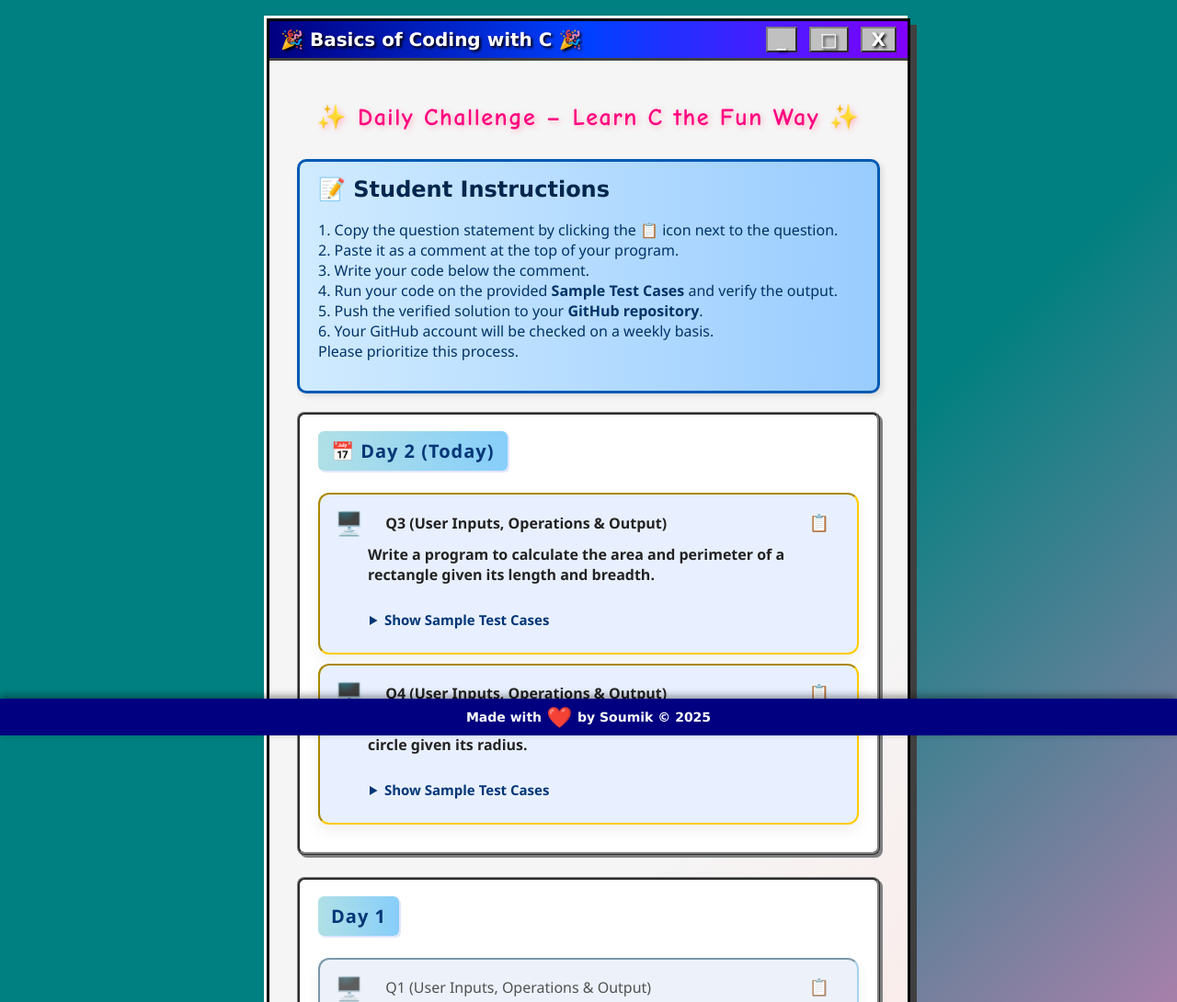
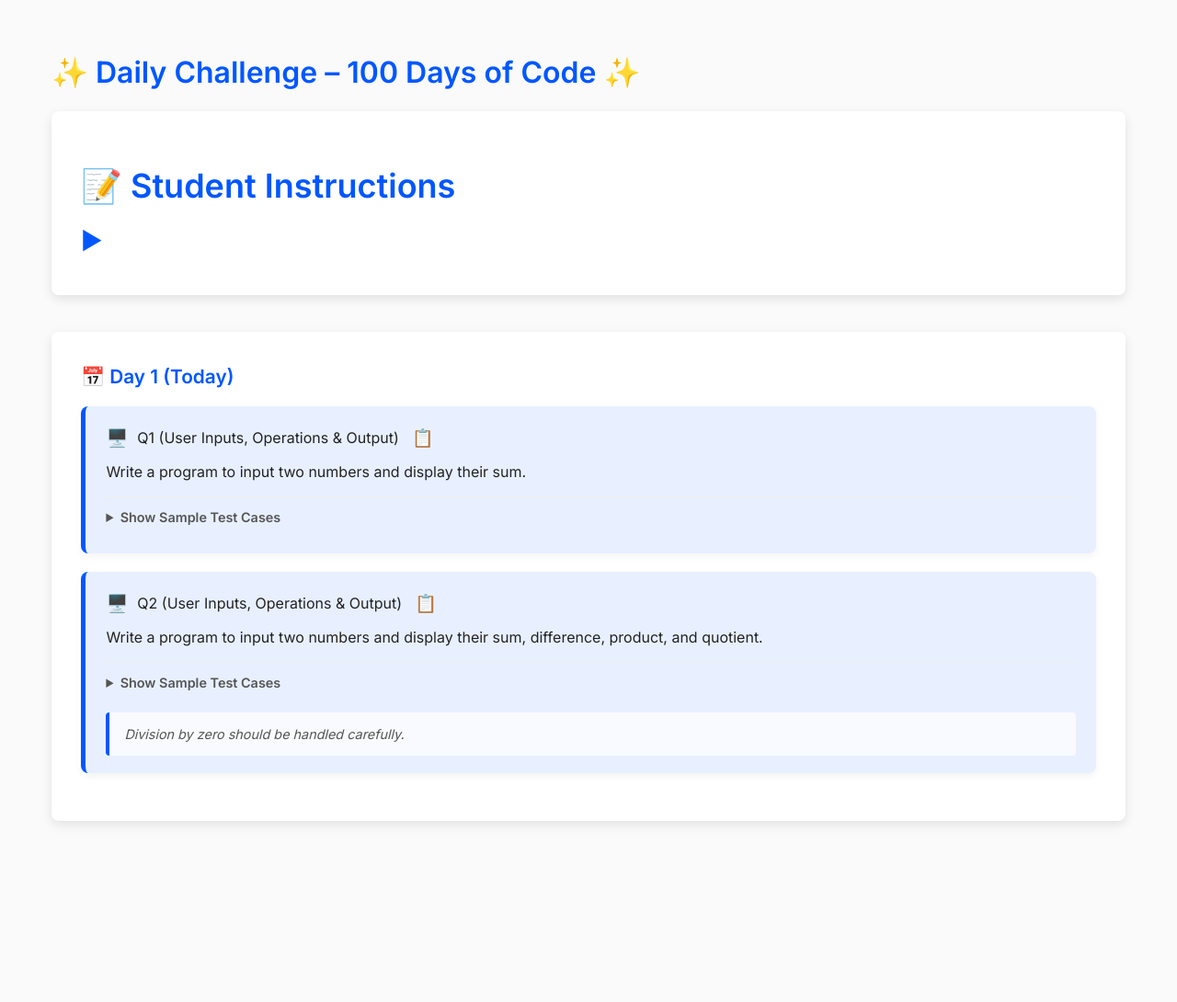
Before and after one commit to Anshul-Bartwal/basic-coding-with-c, a plain HTML site: page index.html in a window 1280 px wide. Shown: the top 1090 px of the page at 92% size. After the commit the page ends 925 px from the top, so only its background shows below. Drawn offline with Linux system fonts and the light colour scheme.

Commit message:
styling changed

```diff
--- a/index.html
+++ b/index.html
@@ -3,48 +3,36 @@
 <head>
   <meta charset="UTF-8" />
   <meta name="viewport" content="width=device-width, initial-scale=1" />
-    <title>Basics of Coding with C</title>
+  <title>✨ Daily Challenge – 100 Days of Code ✨</title>
   <link rel="stylesheet" href="style.css" />
 </head>
 <body>
-    <div class="window">
-      <div class="title-bar">
-        <span class="title">🎉 Basics of Coding with C 🎉</span>
-        <div class="buttons">
-          <span class="btn">_</span>
-          <span class="btn">□</span>
-          <span class="btn">X</span>
-        </div>
-      </div>
-      <div class="content">
-        <h2 class="page-caption">
-          ✨ Daily Challenge – Learn C the Fun Way ✨
-        </h2>
-        <div id="instruction-panel">
-          <h2>📝 Student Instructions</h2>
-          <p>
-            1. Copy the question statement by clicking the 📋 icon next to the
-            question.<br />
-            2. Paste it as a comment at the top of your program.<br />
-            3. Write your code below the comment.<br />
-            4. Run your code on the provided
-            <strong>Sample Test Cases</strong> and verify the output.<br />
-            5. Push the verified solution to your
-            <strong>GitHub repository</strong>.<br />
-            6. Your GitHub account will be checked on a weekly basis.<br />
-            Please prioritize this process.
-          </p>
-        </div>
-        <div id="question-container"></div>
-      </div>
-    </div>
+  <main class="container">
+    <header>
+      <h1>✨ Daily Challenge – 100 Days of Code ✨</h1>
 
-    <nav class="navbar">
-      <div class="nav-content">
-        Made with <span class="heart">❤️</span> by Soumik &copy; 2025
-      </div>
-    </nav>
+      <section class="instructions">
+        <details>
+          <summary><h2>📝 Student Instructions</h2></summary>
+          <ol>
+            <li>Copy the question statement by clicking the <button aria-label="Copy Question Statement" class="copy-btn">📋</button> icon next to the question.</li>
+            <li>Paste it as a comment at the top of your program.</li>
+            <li>Write your code below the comment.</li>
+            <li>Run your code on the provided <strong>Sample Test Cases</strong> and verify the output.</li>
+            <li>Push the verified solution to your <strong>GitHub repository</strong>.</li>
+            <li>Your GitHub account will be checked on a weekly basis.</li>
+            <li>On completion post your progress on LinkedIn using <strong>#100DaysofCode</strong>.</li>
+            <li><strong>Please prioritize this process.</strong></li>
+          </ol>
+        </details>
+      </section>
 
-    <script src="script.js"></script>
+      <section id="question-container" class="question-container">
+        <!-- Questions will be dynamically loaded here -->
+      </section>
+    </header>
+  </main>
+
+  <script src="script.js" defer></script>
 </body>
 </html>
--- a/script.js
+++ b/script.js
@@ -20,13 +20,11 @@ function createTestCasesElement(testCases) {
 
     const inputLabel = document.createElement("b");
     inputLabel.textContent = `Input ${idx + 1}:`;
-
     const inputPre = document.createElement("pre");
     inputPre.textContent = input;
 
     const outputLabel = document.createElement("b");
     outputLabel.textContent = `Output ${idx + 1}:`;
-
     const outputPre = document.createElement("pre");
     outputPre.textContent = output;
 
@@ -34,7 +32,6 @@ function createTestCasesElement(testCases) {
     container.appendChild(inputPre);
     container.appendChild(outputLabel);
     container.appendChild(outputPre);
-
     details.appendChild(container);
   });
 
@@ -92,10 +89,9 @@ function flattenQuestions(bank) {
 
 function loadQuestions(questionBank) {
   const today = new Date();
-  const startDate = new Date(2025, 7, 20);
+  const startDate = new Date(2025, 7, 21); // Month is 0-indexed: 7 = August
   let diffDays = Math.floor((today - startDate) / (1000 * 60 * 60 * 24));
 
-  // Cap the day count to max 50 days (zero-based = 49)
   if (diffDays > 49) {
     diffDays = 49;
   }
@@ -104,11 +100,12 @@ function loadQuestions(questionBank) {
   container.innerHTML = "";
 
   const allQuestions = flattenQuestions(questionBank);
+  let currentDay = diffDays + 1;
 
-  let currentDay = diffDays + 1;
   if (diffDays >= 0 && currentDay <= 50) {
     let dayBlock = document.createElement("div");
     dayBlock.classList.add("day-block");
+    dayBlock.classList.add("scroll-reveal");
 
     let dayTitle = document.createElement("div");
     dayTitle.classList.add("day-title");
@@ -122,7 +119,7 @@ function loadQuestions(questionBank) {
     ) {
       const q = allQuestions[i];
       let qDiv = document.createElement("div");
-      qDiv.classList.add("question", "current");
+      qDiv.classList.add("question", "current", "scroll-reveal");
       qDiv.style.background = q.color;
 
       // Header container with icon and copy button
@@ -141,7 +138,6 @@ function loadQuestions(questionBank) {
       titleSpan.textContent = `Q${q.id} (${q.section})`;
       header.appendChild(titleSpan);
 
-      // Copy button
       const copyBtn = document.createElement("button");
       copyBtn.className = "copy-btn";
       copyBtn.type = "button";
@@ -189,10 +185,11 @@ function loadQuestions(questionBank) {
 
     container.appendChild(dayBlock);
 
-    // Display past days in chronological order (oldest first)
+    // Display past days (oldest first)
     for (let d = 1; d <= currentDay - 1 && d <= 50; d++) {
       let dayBlock = document.createElement("div");
       dayBlock.classList.add("day-block");
+      dayBlock.classList.add("scroll-reveal");
 
       let dayTitle = document.createElement("div");
       dayTitle.classList.add("day-title");
@@ -201,9 +198,8 @@ function loadQuestions(questionBank) {
 
       for (let i = (d - 1) * 2; i < d * 2 && i < allQuestions.length; i++) {
         const q = allQuestions[i];
-
         let qDiv = document.createElement("div");
-        qDiv.classList.add("question", "past");
+        qDiv.classList.add("question", "past", "scroll-reveal");
         qDiv.style.background = q.color;
 
         // Header container with icon and copy button
@@ -222,7 +218,6 @@ function loadQuestions(questionBank) {
         titleSpan.textContent = `Q${q.id} (${q.section})`;
         header.appendChild(titleSpan);
 
-        // Copy button
         const copyBtn = document.createElement("button");
         copyBtn.className = "copy-btn";
         copyBtn.type = "button";
@@ -273,10 +268,31 @@ function loadQuestions(questionBank) {
   }
 }
 
+// Scroll reveal - fade and slide on scroll
+function scrollRevealInit() {
+  const revealElements = document.querySelectorAll('.scroll-reveal');
+
+  function revealOnScroll() {
+    const windowHeight = window.innerHeight;
+
+    revealElements.forEach(el => {
+      const elementTop = el.getBoundingClientRect().top;
+      if (elementTop < windowHeight - 100) {
+        el.classList.add('visible');
+      }
+    });
+  }
+
+  window.addEventListener('scroll', revealOnScroll);
+  window.addEventListener('resize', revealOnScroll);
+  revealOnScroll();
+}
+
 window.onload = async () => {
   try {
     const data = await loadQuestionsData();
     loadQuestions(data.questionBank);
+    scrollRevealInit();
   } catch (error) {
     console.error("Failed to load questions data:", error);
     const container = document.getElementById("question-container");
--- a/style.css
+++ b/style.css
@@ -1,302 +1,270 @@
-* {
+@import url('https://fonts.googleapis.com/css2?family=Inter:wght@400;600&display=swap');
+
+:root {
+  --primary-color: #0057ff;
+  --secondary-color: #0077ff;
+  --background-color: #fafafa;
+  --text-color: #222;
+  --light-text-color: #555;
+  --shadow-color: rgba(0, 0, 0, 0.1);
+  --border-radius: 8px;
+  --transition-speed: 0.3s;
+  --max-content-width: 1200px;
+}
+
+*,
+*::before,
+*::after {
   box-sizing: border-box;
 }
 
 body {
-  background: linear-gradient(135deg, #008080 50%, #ff80c0 100%);
-  font-family: "Segoe UI", Tahoma, Geneva, Verdana, sans-serif;
+  font-family: 'Inter', sans-serif;
+  background-color: var(--background-color);
+  color: var(--text-color);
   margin: 0;
-  padding-bottom: 60px;
+  line-height: 1.6;
+  scroll-behavior: smooth;
+}
+
+.container {
+  max-width: var(--max-content-width);
+  margin: 0 auto;
+  padding: 2rem 1rem;
+}
+
+h1, h2 {
+  font-weight: 600;
+  color: var(--primary-color);
+  margin-bottom: 1rem;
+}
+
+.copy-btn {
+  background: transparent;
+  border: none;
+  cursor: pointer;
+  color: var(--primary-color);
+  font-size: 1.2rem;
+  padding: 0;
+  margin-left: 0.25rem;
+  transition: color var(--transition-speed);
+  user-select: none;
+}
+
+.copy-btn:hover {
+  color: var(--secondary-color);
+}
+
+.question-container {
   display: flex;
   flex-direction: column;
-  align-items: center;
-  min-height: 100vh;
-  color: #222;
-}
-
-.window {
-  background: #c0c0c0;
-  border: 3px solid black;
-  width: 700px;
-  max-width: 95vw;
-  box-shadow: 7px 7px 0 #404040, -3px -3px 0 #fff;
-  margin-top: 20px;
-  display: flex;
-  flex-direction: column;
-}
-
-.title-bar {
-  background: linear-gradient(90deg, #000080, #0040ff, #8000ff);
-  color: white;
-  padding: 8px 12px;
-  font-weight: bold;
-  font-family: "Verdana", sans-serif;
-  text-shadow: 2px 2px 3px black;
-  font-size: 20px;
-  display: flex;
-  justify-content: space-between;
-  align-items: center;
-  border-bottom: 3px solid #404040;
-}
-
-.title-bar .buttons .btn {
-  background: #c0c0c0;
-  border: 2px outset #808080;
-  padding: 0 10px;
-  margin-left: 6px;
-  cursor: pointer;
-  font-weight: bold;
-  user-select: none;
-  transition: background-color 0.2s ease;
-}
-
-.title-bar .buttons .btn:hover {
-  background: #fdd835;
-  color: black;
-  border: 2px inset #444;
-}
-
-.content {
-  padding: 24px 30px;
-  background: linear-gradient(135deg, #f5f5f5 60%, #ffe4e1 100%);
-  overflow-y: auto;
-  min-height: 350px;
-}
-
-.page-caption {
-  text-align: center;
-  font-size: 26px;
-  font-weight: bold;
-  color: #ff0080;
-  text-shadow: 2px 2px 6px #ffb6c1;
-  margin-bottom: 30px;
-  font-family: "Comic Sans MS", cursive, sans-serif;
-  letter-spacing: 1.5px;
+  gap: 1.5rem;
 }
 
 .day-block {
-  background: #fff;
-  border: 3px ridge #808080;
-  margin-bottom: 24px;
-  padding: 18px 20px 20px 20px;
-  box-shadow: 3px 3px 0 #808080;
-  border-radius: 8px;
+  background: white;
+  border-radius: var(--border-radius);
+  box-shadow: 0 4px 12px var(--shadow-color);
+  padding: 1.5rem;
+  transition: box-shadow var(--transition-speed), transform var(--transition-speed);
+  will-change: transform;
+  cursor: pointer;
+}
+
+.day-block:hover {
+  box-shadow: 0 8px 18px rgba(0, 87, 255, 0.3);
+  transform: translateY(-5px);
+}
+
+.day-title {
+  font-weight: 600;
+  font-size: 1.3rem;
+  margin-bottom: 1rem;
+  color: var(--primary-color);
   user-select: none;
 }
 
-.day-title {
-  font-weight: 700;
-  margin-bottom: 14px;
-  color: #003676;
-  background: linear-gradient(90deg, #b0e0e6, #87cefa);
-  padding: 8px 14px;
-  border-radius: 6px;
-  font-size: 20px;
-  letter-spacing: 1px;
-  display: inline-block;
-  box-shadow: 2px 2px 0 #e0e7fd;
+/* Question styling with zoom hover */
+.question {
+  border-radius: var(--border-radius);
+  padding: 1.2rem 1.4rem;
+  margin-bottom: 1.25rem;
+  box-shadow: 0 3px 8px rgba(0, 0, 0, 0.05);
+  transition: box-shadow var(--transition-speed), transform var(--transition-speed);
+  cursor: default;
+  background-color: white;
+  will-change: transform;
 }
 
-.question {
-  border: 2px inset #87cefa;
-  font-size: 16px;
-  border-radius: 12px;
-  margin: 10px 0;
-  padding: 18px 22px 18px 16px;
-  box-shadow: 0 6px 14px rgba(120, 120, 130, 0.12);
-  display: flex;
-  flex-direction: column;
-  gap: 12px;
-  white-space: normal;
+.question:hover {
+  box-shadow: 0 10px 25px rgba(0, 87, 255, 0.3);
+  transform: translateY(-6px) scale(1.03);
 }
 
 .question.current {
-  border: 2px inset #ffcc00;
-  font-weight: 600;
-  color: #222;
+  border-left: 5px solid var(--primary-color);
 }
 
 .question.past {
-  filter: grayscale(30%);
   opacity: 0.85;
-  color: #333;
-}
-
-.question:hover {
-  background: #ffccff;
-  transform: scale(1.015);
-  cursor: pointer;
-  box-shadow: 0 5px 18px rgba(220, 117, 255, 0.12);
-  transition: all 0.3s ease;
-}
-
-.section-icon {
-  font-size: 25px;
-  margin-right: 14px;
-  flex-shrink: 0;
-  line-height: 1;
 }
 
 .question > div:first-child {
   display: flex;
   align-items: center;
   gap: 10px;
+  position: relative;
+  margin-bottom: 10px;
+}
+
+.section-icon {
+  font-size: 1.2rem;
 }
 
 .question p {
-  margin: 0 0 0 36px;
-  white-space: pre-wrap;
-  line-height: 1.35;
+  margin: 0.4rem 0 1rem;
+  color: var(--text-color);
+  font-size: 1rem;
+  line-height: 1.4;
 }
 
 .testcases {
-  margin-top: 15px;
-  padding-left: 38px;
-  font-size: 14px;
-  color: #222;
-  user-select: text;
+  border-top: 1px solid #eee;
+  padding-top: 10px;
+  margin-top: 10px;
+  font-size: 0.9rem;
+  color: var(--light-text-color);
 }
 
 .testcases summary {
+  font-weight: 600;
   cursor: pointer;
-  font-weight: 700;
-  color: #003676;
-  margin-bottom: 8px;
+  outline-offset: 2px;
   user-select: none;
-  font-size: 15px;
+}
+
+.testcase {
+  margin-top: 0.75rem;
+  padding-left: 8px;
 }
 
 .testcase pre {
-  background: #e8f0ff;
-  border-radius: 8px;
-  padding: 10px 14px;
-  font-family: Consolas, "Courier New", monospace;
-  font-size: 13.5px;
-  white-space: pre-wrap;
-  margin: 6px 0 14px 0;
-  box-shadow: inset 0 0 11px #b9d2f8;
-  border: 1px solid #a7c0f6;
+  background: #f0f2f5;
+  border-radius: 5px;
+  padding: 6px 10px;
+  overflow-x: auto;
+  margin: 0.25rem 0 0.75rem;
+  font-family: monospace;
+  font-size: 0.85rem;
 }
 
 .video-link {
   display: inline-block;
-  margin-top: 8px;
-  color: #0066cc;
-  text-decoration: underline;
+  margin-top: 0.6rem;
+  color: var(--primary-color);
+  font-weight: 600;
+  text-decoration: none;
+  border-bottom: 2px solid transparent;
+  transition: border-color var(--transition-speed);
+}
+
+.video-link:hover {
+  border-color: var(--primary-color);
+}
+
+.notes {
+  margin-top: 0.8rem;
+  font-size: 0.9rem;
+  color: var(--light-text-color);
+  background: #f9faff;
+  border-left: 4px solid var(--primary-color);
+  padding: 0.75rem 1rem;
+  border-radius: 4px;
+  font-style: italic;
+}
+
+.notes img {
+  border-radius: var(--border-radius);
+  max-width: 100%;
+  display: block;
+  margin-top: 0.5rem;
+}
+
+details > summary {
   cursor: pointer;
   font-weight: 600;
-  font-size: 14px;
+  margin-bottom: 0.5rem;
   user-select: none;
 }
 
-.notes {
-  background: #fff4e5;
-  border: 1px solid #f0c36d;
-  color: #663c00;
-  padding: 8px 12px;
-  margin-top: 10px;
-  border-radius: 4px;
-  font-style: italic;
-  font-size: 13px;
-  white-space: pre-wrap;
+.scroll-reveal {
+  opacity: 0;
+  transform: translateY(20px);
+  transition: opacity 0.6s ease, transform 0.6s ease;
 }
 
-/* Navbar Styles */
-.navbar {
-  position: fixed;
-  bottom: 0;
-  width: 100%;
-  background: #000080;
-  color: white;
-  font-family: "Verdana", sans-serif;
-  font-size: 14px;
-  text-align: center;
-  padding: 10px 0;
-  box-shadow: 0 -3px 8px rgba(0, 0, 0, 0.4);
-  user-select: none;
-  z-index: 1000;
+.scroll-reveal.visible {
+  opacity: 1;
+  transform: translateY(0);
 }
 
-.nav-content {
-  display: inline-flex;
-  align-items: center;
-  gap: 7px;
-  font-weight: bold;
+@media (min-width: 768px) {
+  .day-block {
+    padding: 2rem;
+  }
 }
 
-.heart {
-  display: inline-block;
-  color: #ff3131;
-  animation: heartbeat 1.5s ease-in-out infinite;
-  font-size: 20px;
-  line-height: 1;
-  transform-origin: center;
+/* Collapsible instructions specific styling */
+.instructions details {
+  background: white;
+  border-radius: var(--border-radius);
+  padding: 1.5rem 2rem;
+  margin-bottom: 2.5rem;
+  box-shadow: 0 4px 12px var(--shadow-color);
+  color: var(--text-color);
+  line-height: 1.5;
+  font-size: 1rem;
 }
 
-@keyframes heartbeat {
-  0%,
-  100% {
-    transform: scale(1);
-  }
-  25%,
-  75% {
-    transform: scale(1.15);
-  }
-  50% {
-    transform: scale(1);
-  }
-}
-#instruction-panel {
-  background: linear-gradient(90deg, #d0ebff, #99ccff);
-  border: 3px solid #0059b3;
-  border-radius: 10px;
-  padding: 16px 20px;
-  margin-bottom: 20px;
-  color: #003366;
-  font-size: 16px;
-  user-select: text;
-  box-shadow: 3px 3px 6px rgba(0,0,0,0.1);
+.instructions summary {
+  font-weight: 600;
+  font-size: 1.5rem;
+  cursor: pointer;
+  list-style: none;
+  outline-offset: 2px;
+  user-select: none;
+  padding-bottom: 0.5rem;
 }
 
-#instruction-panel h2 {
-  margin-top: 0;
-  font-family: "Verdana", sans-serif;
-  font-weight: 700;
-  color: #00264d;
+/* Hide default disclosure triangle */
+.instructions summary::-webkit-details-marker {
+  display: none;
+}
+.instructions summary::marker {
+  content: "";
 }
 
-.copy-btn {
-  margin-left: auto;
-  background: none;
-  border: none;
-  cursor: pointer;
-  font-size: 18px;
-  color: #0077cc;
-  user-select: none;
-  padding: 0 8px;
-  display: flex;
-  align-items: center;
-  transition: color 0.2s ease;
+/* Custom arrow for summary */
+.instructions summary::after {
+  content: "▶";
+  display: inline-block;
+  margin-right: 0.5rem;
+  transform: rotate(0deg);
+  transition: transform 0.25s ease;
+  color: var(--primary-color);
 }
 
-.copy-btn:hover {
-  color: #004080;
+/* Rotate arrow when open */
+.instructions details[open] summary::before {
+  transform: rotate(90deg);
 }
 
-.copy-btn:active {
-  color: #00264d;
+.instructions ol {
+  margin-top: 1rem;
+  padding-left: 1.5rem;
 }
 
-.copy-btn[aria-label]:hover::after {
-  content: attr(aria-label);
-  position: absolute;
-  background: #222;
-  color: #fff;
-  font-size: 12px;
-  padding: 3px 6px;
-  border-radius: 3px;
-  bottom: 120%;
-  white-space: nowrap;
-  pointer-events: none;
-  opacity: 0.75;
+.instructions li {
+  margin-bottom: 0.8rem;
+  line-height: 1.4;
 }
```
Lines whose indentation alone changed are shown as unchanged.
